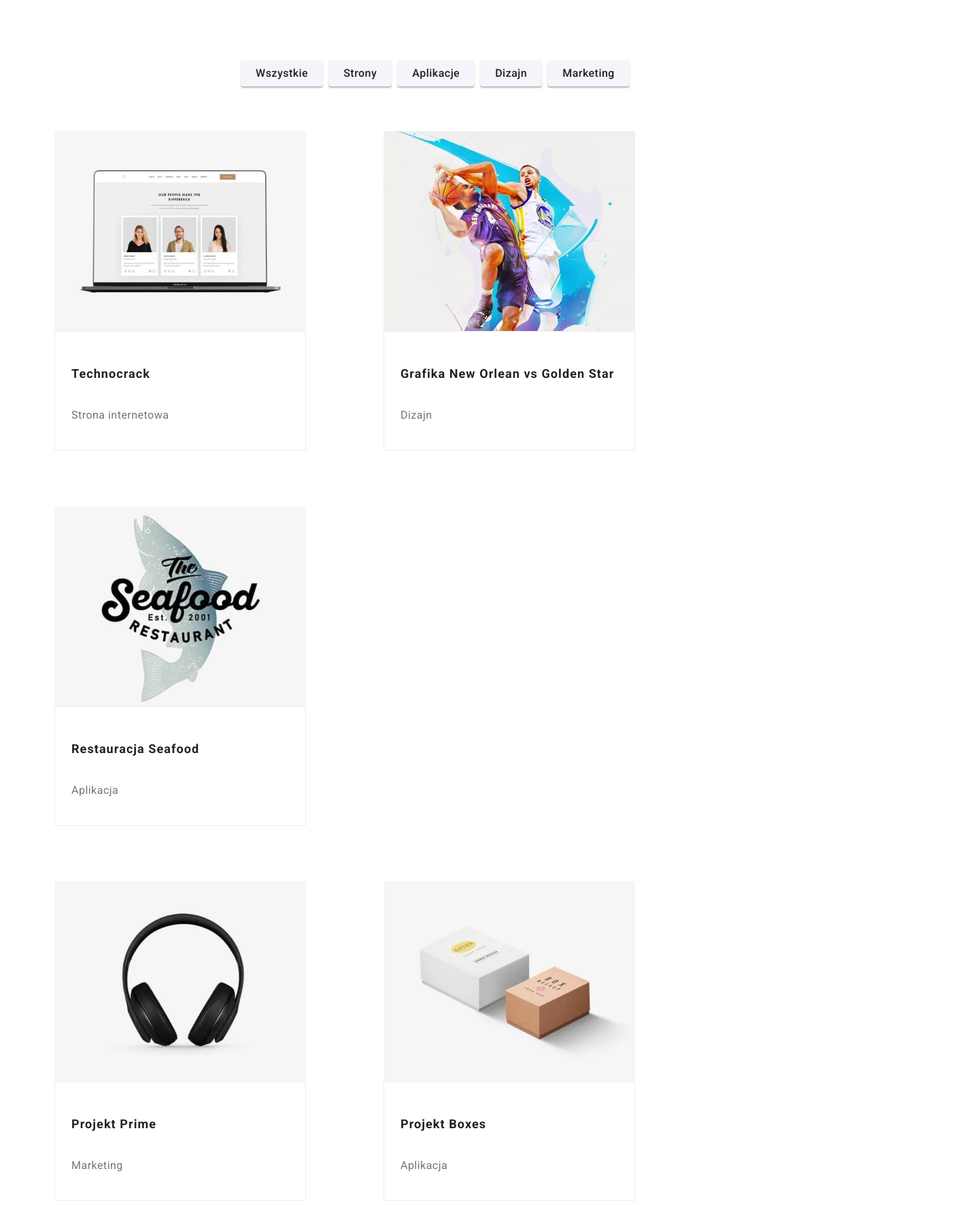
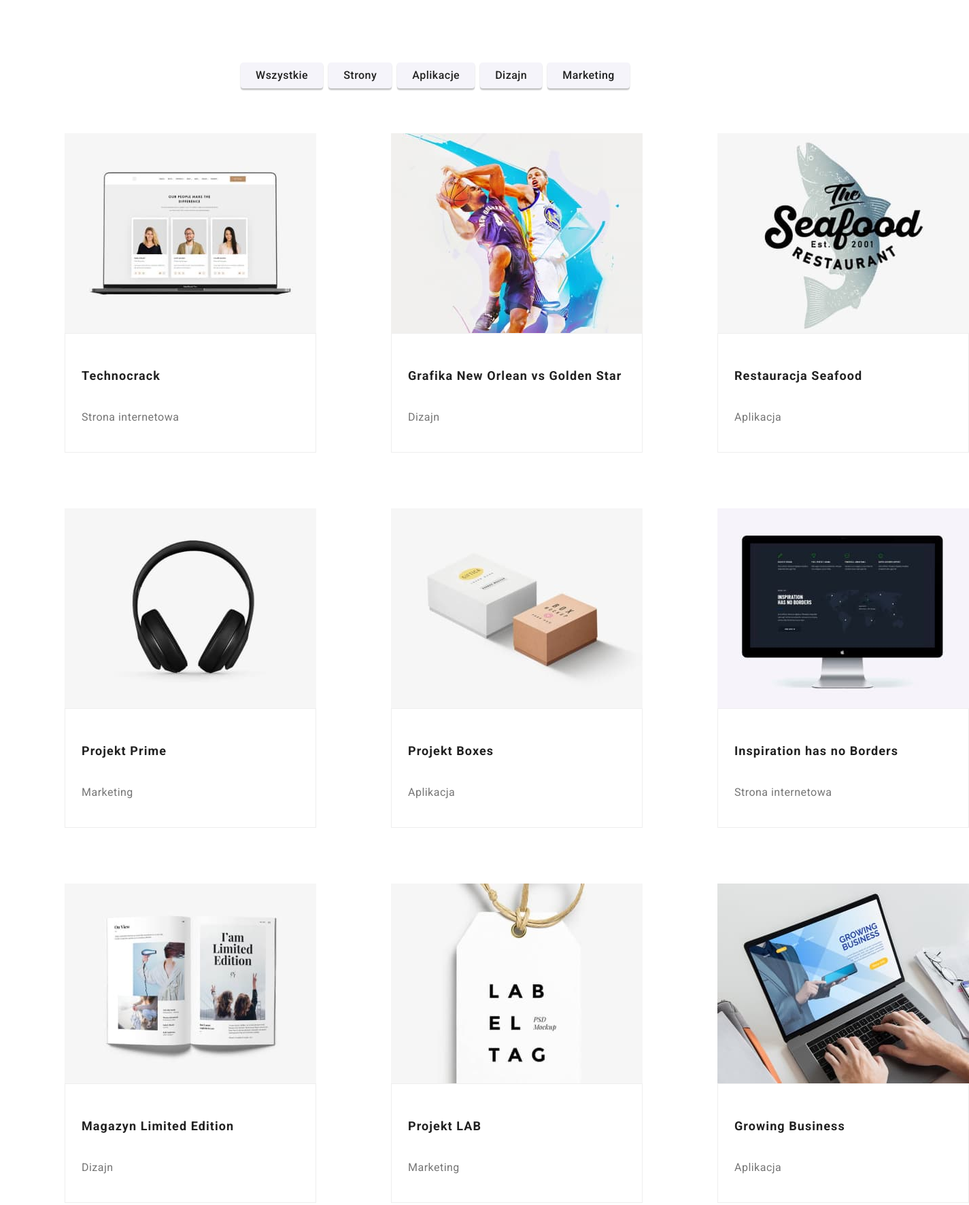
Before and after one commit to AgataPrzybysz/goit-markup-hw-03, a plain HTML site: page portfolio.html in a window 1280 px wide. Shown: the part 85-1858 px from the top of the page at 68% size, 1425 px wide, since content can reach past the window. Drawn offline with nearby package versions, Linux system fonts and the light colour scheme.

Commit message:
poprawka#1
poprawione błędy wskazane przez mentora, dodanie class="image" do img

```diff
--- a/css/styles.css
+++ b/css/styles.css
@@ -6,6 +6,7 @@
 
 body {
   font-family: var(--main-font);
+  font-family: "Roboto", "Raleway", sans-serif;
 }
 
 h1,
@@ -24,17 +25,9 @@ p {
   padding: 0;
 }
 
-img {
-  display: block;
-  max-width: 100%;
-  height: auto;
-  padding-top: 50px;
-}
-
 /*------COMPONENTS------*/
 
 .font-style {
-  font-family: "Roboto", sans-serif, "Raleway", sans-serif;
   text-decoration: none;
 }
 
@@ -52,9 +45,10 @@ img {
 }
 
 .container {
-  width: 1200px;
+  max-width: 1200px;
   margin: 0 auto;
   align-items: center;
+  padding: 0 15px;
 }
 
 .section {
@@ -63,13 +57,16 @@ img {
   padding-bottom: 94px;
 }
 
+.image {
+  display: block;
+}
+
 /*-----END COMPONENTS-----*/
 
 /*------HEADER-------*/
 
 .header .container {
   display: flex;
-  height: 80px;
   border-bottom: 1px solid #ECECEC;
 }
 
@@ -129,10 +126,6 @@ img {
 
 /*------HERO------*/
 
-.about-list {
-  list-style: none;
-}
-
 .hero {
   text-align: center;
   color: #ffffff;
@@ -153,7 +146,7 @@ img {
   font-weight: 700;
   font-size: 16px;
   line-height: 1.875;
-  display: flexbox;
+  display: flex;
   align-items: center;
   color: #ffffff;
   background: var(--main-color);
@@ -163,6 +156,7 @@ img {
   width: 200px;
   padding: 10px 42px;
   border: none;
+  margin: 0 auto;
 }
 
 /*------END HERO------*/
@@ -171,14 +165,8 @@ img {
 
 .about-list {
   display: flex;
-}
-
-.about-list-item {
-  width: 270px;
-}
-
-.about-list-item:not(:last-child) {
-  margin-right: 30px;
+  gap: 30px;
+  list-style: none;
 }
 
 .main-description {
@@ -202,16 +190,11 @@ img {
 
 /*-----WHAT DO WE DO-----*/
 
-.doing-list-item {
-  display: inline-block;
-}
-
-.doing-list-item:not(:last-child) {
-  padding-right: 30px;
-}
-
 .doing-list {
   list-style: none;
+  padding-top: 50px;
+  display: flex;
+  gap: 30px;
 }
 
 .doing-title {
@@ -227,12 +210,10 @@ img {
 
 /*----OUR TEAM----*/
 
-.team-img {
-  display: inline-block;
-}
-
-.team-img:not(:last-child) {
-  padding-right: 30px;
+.team {
+  display: flex;
+  gap: 30px;
+  padding-top: 50px;
 }
 
 .background-secondary {
@@ -360,23 +341,18 @@ img {
   padding-top: 4px;
 }
 
-
-.portfolio-img,
-.portfolio-img-second,
-.portfolio-img-third {
-  display: inline-block;
-}
-
-.portfolio-img:not(:last-child),
-.portfolio-img-second:not(:last-child),
-.portfolio-img-third:not(:last-child) {
-  padding-right: 30px;
+.portfolio-description,
+.portfolio-description-second,
+.portfolio-description-third {
+  display: flex;
+  gap: 30px;
+  padding-top: 50px;
 }
 
 .portfolio-signature {
   padding: 20px 24px;
   background: #FFFFFF;
-border: 1px solid #EEEEEE;
+  border: 1px solid #EEEEEE;
 }
 
 /*----END PORTFOLIO----*/
--- a/portfolio.html
+++ b/portfolio.html
@@ -63,7 +63,7 @@
         <!--PORTFOLIO DESCRIPTION-->
         <div class="portfolio-description container">
           <figure class="portfolio-img">
-            <img
+            <img class="image"
               src="./images/portfolio/technocrack.jpg"
               alt="strona internetowa technocrack"
               width="370"
@@ -75,7 +75,7 @@
             </figcaption>
           </figure>
           <figure class="portfolio-img">
-            <img
+            <img class="image"
               src="./images/portfolio/grafika_new_orlean.jpg"
               alt="Grafika New Orlean vs Golden Star"
               width="370"
@@ -89,7 +89,7 @@
             </figcaption>
           </figure>
           <figure class="portfolio-img">
-            <img
+            <img class="image"
               src="./images/portfolio/restauracja_seafood.jpg"
               alt="logo restauracji Seafood"
               width="370"
@@ -103,7 +103,7 @@
         </div>
         <div class="portfolio-description-second container">
           <figure class="portfolio-img-second">
-            <img
+            <img class="image"
               src="./images/portfolio/projekt_prime.jpg"
               alt="słuchawki"
               width="370"
@@ -115,7 +115,7 @@
             </figcaption>
           </figure>
           <figure class="portfolio-img-second">
-            <img
+            <img class="image"
               src="./images/portfolio/projekt_boxes.jpg"
               alt="dwa pudełka"
               width="370"
@@ -127,7 +127,7 @@
             </figcaption>
           </figure>
           <figure class="portfolio-img-second">
-            <img
+            <img class="image"
               src="./images/portfolio/inspiration_has_no_borders.jpg"
               alt="monitor"
               width="370"
@@ -143,7 +143,7 @@
         </div>
         <div class="portfolio-description-third container">
           <figure class="portfolio-img-third">
-            <img
+            <img class="image"
               src="./images/portfolio/magazyn_limited_edition.jpg"
               alt="gazeta"
               width="370"
@@ -155,7 +155,7 @@
             </figcaption>
           </figure>
           <figure class="portfolio-img-third">
-            <img
+            <img class="image"
               src="./images/portfolio/projekt_lab.jpg"
               alt="zawieszka z logo"
               width="370"
@@ -167,7 +167,7 @@
             </figcaption>
           </figure>
           <figure class="portfolio-img-third">
-            <img
+            <img class="image"
               src="./images/portfolio/growing_business.jpg"
               alt="dłonie piszą na klawiaturze laptopa"
               width="370"
```
Also changed, not shown: index.html (+4 -4 lines).
